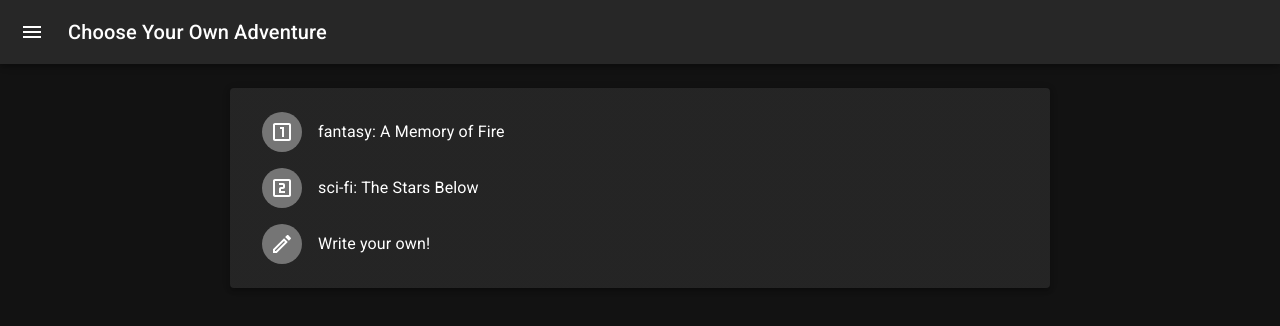
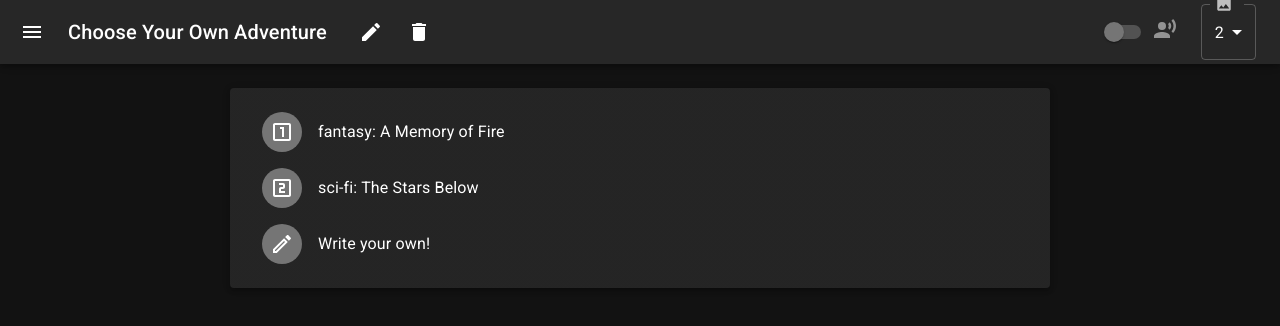
Before and after one commit to hooloovoo-ai/cyoa, a React (Create React App) app: page / in a window 1280 px wide. Shown: the top 326 px of the page. Built offline with nearby package versions, Linux system fonts and the light colour scheme.

Commit message:
imagine control, disable narration

```diff
--- a/src/Entry.tsx
+++ b/src/Entry.tsx
@@ -195,7 +195,7 @@ export default function Entry(params: EntryParams) {
       unfaded = fadeLine.substring(0, unfadedLength);
       fadeChars = fadeLine.substring(unfadedLength).split("");
     } else if (!params.entry.didReveal) {
-      params.entry.didReveal = true;
+      params.onRevealFinished(params.entryIndex);
       // hack for showing image at the end that might not be scrolled to
       if (enableAutoScroll) {
         setTimeout(doScrolldown, 500);
--- a/src/Player.tsx
+++ b/src/Player.tsx
@@ -12,6 +12,8 @@ const INITIAL_PROMPTS: InitialPrompt[] = InitialPrompts.prompts;
 
 export interface PlayerParams {
   playMode: boolean,
+  imagineAudio: boolean,
+  imagineImages: number,
   start?: History[],
   onHistoryChange: ((story: History[]) => void)
 }
@@ -102,7 +104,9 @@ export default function Player(params: PlayerParams) {
     const lastIndex = history.length - 1;
     if (history[lastIndex].chosenSuggestion !== index) {
       const args = {
-        'text': index === -1 ? history[lastIndex].text : history[lastIndex].suggestions[index].text,
+        text: index === -1 ? history[lastIndex].text : history[lastIndex].suggestions[index].text,
+        images: params.imagineImages,
+        audio: params.imagineAudio,
       };
       fetchJSON("https://api.hooloovoo.ai/imagine", {
         method: "POST",
@@ -146,7 +150,7 @@ export default function Player(params: PlayerParams) {
       });
     }
     suggest(false);
-  }, [suggest, history]);
+  }, [suggest, history, params.imagineAudio, params.imagineImages]);
 
   const onResetTo = useCallback((index: number) => {
     setHistory((prev) => {
--- a/src/Scaffold.tsx
+++ b/src/Scaffold.tsx
@@ -1,11 +1,11 @@
 import { LoaderFunctionArgs, useLoaderData } from "react-router-dom";
 import Player from "./Player";
-import { useCallback, useEffect, useState } from "react";
+import { ChangeEvent, useCallback, useEffect, useState } from "react";
 import { v4 as uuidv4 } from "uuid";
 import { History, Story } from "./types";
-import { Box, Container, CssBaseline, Divider, Drawer, IconButton, List, ListItem, ListItemButton, ListItemText, Toolbar, Typography, styled, useTheme } from "@mui/material";
+import { Box, Container, CssBaseline, Divider, Drawer, FormControl, FormControlLabel, FormGroup, IconButton, InputLabel, List, ListItem, ListItemButton, ListItemText, MenuItem, Select, SelectChangeEvent, Switch, Toolbar, Typography, styled, useTheme } from "@mui/material";
 import MuiAppBar, { AppBarProps as MuiAppBarProps } from '@mui/material/AppBar';
-import { ChevronLeft, ChevronRight, Menu } from "@mui/icons-material";
+import { ChevronLeft, ChevronRight, Delete, Edit, Image, Menu, RecordVoiceOver, } from "@mui/icons-material";
 
 export async function loaderEdit(loaderArgs: LoaderFunctionArgs) {
   return { storyId: loaderArgs.params.story, playMode: false };
@@ -114,6 +114,7 @@ export default function Scaffold() {
     story.lastEdited = Date.now();
     story.data = history;
     localStorage.setItem("library", JSON.stringify(library));
+    setLibrary(library);
   }, [library, id]);
 
   const onSelectFromLibrary = useCallback((index: number) => {
@@ -122,11 +123,22 @@ export default function Scaffold() {
     setPlayerStart(library[index].data);
   }, [library]);
 
+  const [imagineImages, setImagineImages] = useState(2);
+  const onImagineImagesChange = useCallback((event: SelectChangeEvent) => {
+    setImagineImages(parseInt(event.target.value));
+  }, []);
+
+  const [imagineAudio, setImagineAudio] = useState(false);
+  const onImagineAudioChange = useCallback((event: ChangeEvent<HTMLInputElement>) => {
+    setImagineAudio(event.target.checked);
+  }, []);
+
+
   return (
     <Container maxWidth="md">
       <Box sx={{ display: 'flex' }}>
         <CssBaseline />
-        <AppBar position="fixed" open={open}>
+        <AppBar position="fixed" open={open} sx={{ flexGrow: 1 }}>
           <Toolbar>
             <IconButton
               color="inherit"
@@ -140,6 +152,44 @@ export default function Scaffold() {
             <Typography variant="h6" noWrap component="div">
               {title ? title : "Choose Your Own Adventure"}
             </Typography>
+            <IconButton
+              color="inherit"
+              edge="start"
+              sx={{ ml: 3 }}
+            >
+              <Edit />
+            </IconButton>
+            <IconButton
+              color="inherit"
+              edge="start"
+              sx={{ ml: 1 }}
+            >
+              <Delete />
+            </IconButton>
+            <Box sx={{ flexGrow: 1 }} />
+            <FormGroup>
+              <FormControlLabel
+                disabled={true}
+                control={<Switch checked={imagineAudio}
+                onChange={onImagineAudioChange} />}
+                label={<RecordVoiceOver />}
+              />
+            </FormGroup>
+            <FormControl sx={{ml: 1}}>
+              <InputLabel><Image id="images-label"/></InputLabel>
+              <Select
+                labelId="images-label"
+                label={<Image />}
+                value={imagineImages.toString()}
+                onChange={onImagineImagesChange}
+              >
+                <MenuItem value={0}>0</MenuItem>
+                <MenuItem value={1}>1</MenuItem>
+                <MenuItem value={2}>2</MenuItem>
+                <MenuItem value={3}>3</MenuItem>
+                <MenuItem value={4}>4</MenuItem>
+              </Select>
+            </FormControl>
           </Toolbar>
         </AppBar>
         <Drawer
@@ -163,12 +213,12 @@ export default function Scaffold() {
           <Divider />
           <List>
             {
-              library.map((story, storyIndex) => (
+              library.sort((a, b) => b.lastEdited - a.lastEdited).map((story, storyIndex) => (
                 <ListItem key={story.id} disablePadding>
                   <ListItemButton onClick={() => onSelectFromLibrary(storyIndex)}>
                     <ListItemText
                       primary={story.title}
-                      secondary={`Edited: ${new Date(story.lastEdited).toLocaleTimeString()} ${new Date(story.lastEdited).toLocaleDateString()}`}
+                      secondary={`${new Date(story.lastEdited).toLocaleDateString()} ${new Date(story.lastEdited).toLocaleTimeString()}`}
                     />
                   </ListItemButton>
                 </ListItem>
@@ -178,7 +228,13 @@ export default function Scaffold() {
         </Drawer>
       </Box>
       <DrawerHeader />
-      <Player playMode={playMode} onHistoryChange={onHistoryChange} start={playerStart} />
+      <Player
+        playMode={playMode}
+        imagineAudio={imagineAudio}
+        imagineImages={imagineImages}
+        onHistoryChange={onHistoryChange}
+        start={playerStart}
+      />
     </Container>
   );
 }
--- a/src/theme.ts
+++ b/src/theme.ts
@@ -4,10 +4,10 @@ export const themeOptions: ThemeOptions = {
   palette: {
     mode: 'dark',
     primary: {
-      main: '#002e6f',
+      main: '#5090D3',
     },
     secondary: {
-      main: '#04ffff',
+      main: '#66B2FF',
     },
   },
 };
```
